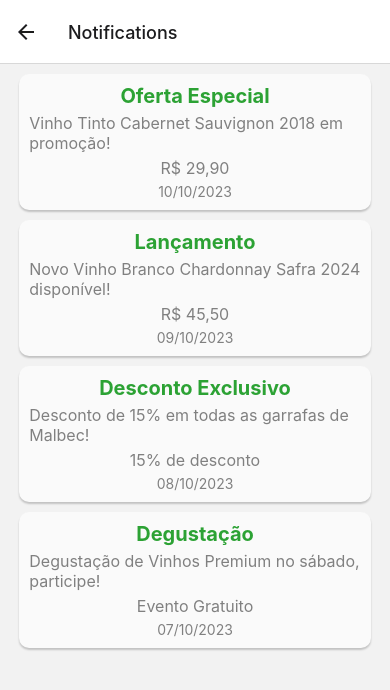
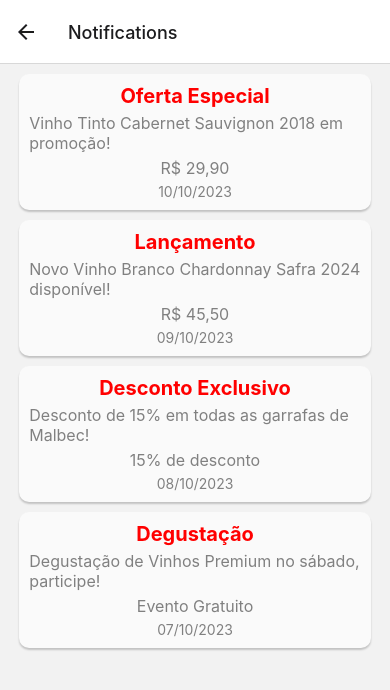
Before and after one commit to ArthurBerdusco/loja-de-vinhos, a React Native app: screen /Notifications in a window 390 px wide. Shown: the top 690 px of the page. Built offline with nearby package versions, Linux system fonts and the light colour scheme.

Commit message:
atualizado cor de titulo das notificacoes

```diff
--- a/src/screens/Notifications.js
+++ b/src/screens/Notifications.js
@@ -78,7 +78,7 @@ const styles = StyleSheet.create({
     },
     notificationTitle: {
         fontSize: 20,
-        color: '#2ca234',
+        color: 'red',
         fontWeight: 'bold',
         marginBottom: 5,
     },
```
Also changed, not shown: 1 other file (tests, documents, lock files or other folders).
